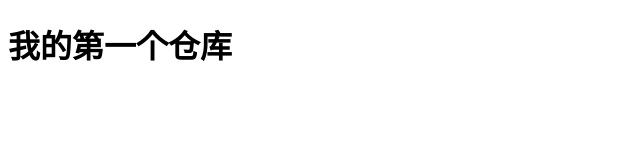
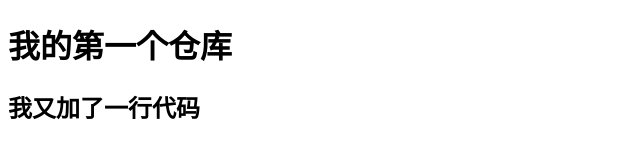
Before and after one commit to a664334350/firstTestRepository, a plain HTML site: page index.html in a window 1280 px wide. Shown: the whole page, without its empty margins (0-640 px from the left). Drawn offline with Linux system fonts and the light colour scheme.

Commit message:
第二次提交

```diff
--- a/index.html
+++ b/index.html
@@ -6,5 +6,6 @@
 	</head>
 	<body>
 		<h1>我的第一个仓库</h1>
+		<h2>我又加了一行代码</h2>
 	</body>
 </html>
```
